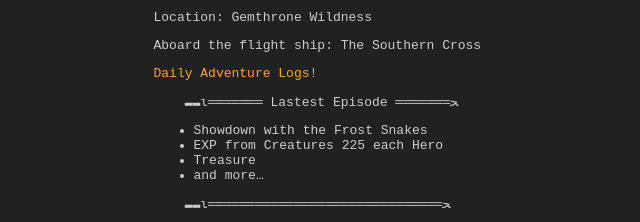
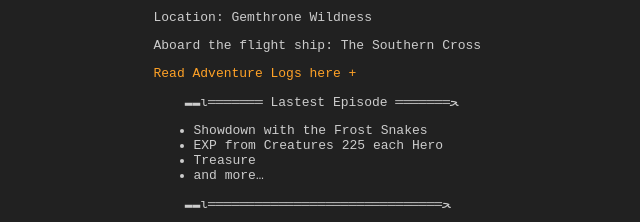
Before and after one commit to Muerto/Gorf, a plain HTML site: page index.html in a window 1280 px wide. Shown: the part 130-352 px from the top of the page, 302-942 px from the left. Drawn offline with Linux system fonts and the light colour scheme.

Commit message:
Update index.html

```diff
--- a/index.html
+++ b/index.html
@@ -65,8 +65,8 @@
             <p>
              Aboard the flight ship: The Southern Cross
             </p>
-            <a href="https://www.kickstarter.com/projects/script-wizards/script-wizards-rpg-zine-for-hackers?ref=5r2ytm">
-              Daily Adventure Logs!
+            <a href="https://gorf1.netlify.app/adventure_logs/">
+              Read Adventure Logs here +
             </a>
             <pre>    ▬▬ι═══════ Lastest Episode ═══════ﺤ    </pre>
             <ul>
```
